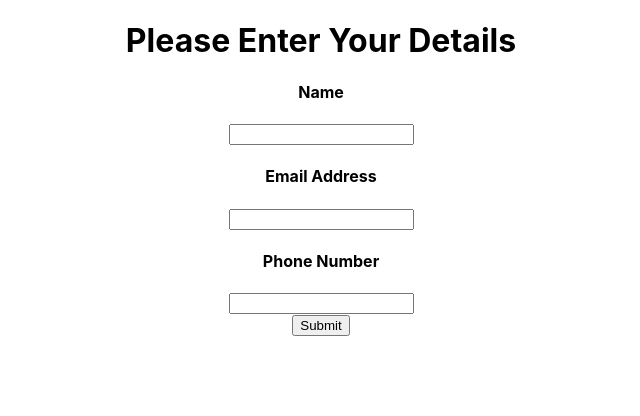
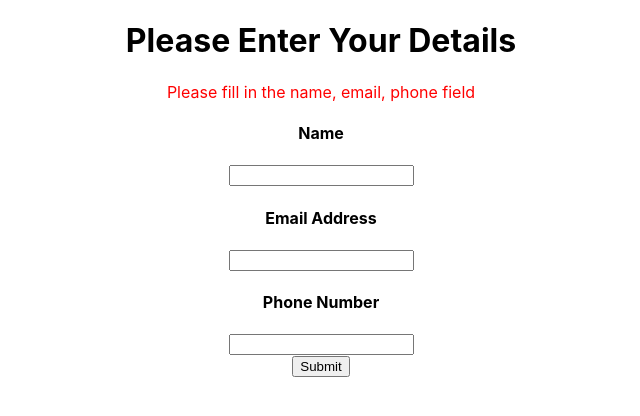
Before and after one commit to mmorris26/hope-ex-2, a React (Create React App) app: page / in a window 1280 px wide. Both pictures are taken after a click on the button "Submit". Shown: the top 416 px of the page, without its empty margins (319-959 px from the left). Built offline with nearby package versions, Linux system fonts and the light colour scheme.

Commit message:
added method to produce a message that pops saying which fields need to be filled in

```diff
--- a/src/App.js
+++ b/src/App.js
@@ -9,6 +9,7 @@ function App() {
     email: '',
     phone:''
   })
+  const[error, setError] = useState('')
 
   function handleInputText(e){
     setDetails({ ...details, [e.target.name]: e.target.value });
@@ -17,18 +18,32 @@ function App() {
 
   function submitForm(e){
     e.preventDefault();
-    console.log(details)
-  }
+    let missingFields = [];
+
+    for (let key in details) {
+      if (!details[key]) {
+        missingFields.push(key);
+      }
+    }
+
+    if (missingFields.length > 0) {
+      setError(`Please fill in the ${missingFields.join(', ')} field`);
+    }
+
+    console.log(details);
+}
 
   return (
     <div className="App">
       <div className='form-div'>
       <h1>Please Enter Your Details</h1>
       <div>
+      {error && <p style={{color: 'red'}}>{error}</p>}
         <h4>Name</h4>
         <input
           type="text"
           name='name'
+
           value={details.name}
           onChange={handleInputText}
         ></input>
@@ -38,6 +53,7 @@ function App() {
         <input
           type="text"
           name="email"
+
           value={details.email}
           onChange={handleInputText}
           ></input>
@@ -47,6 +63,7 @@ function App() {
         <input
         type="text"
         name="phone"
+
         value={details.phone}
         onChange={handleInputText}
         ></input>
```
